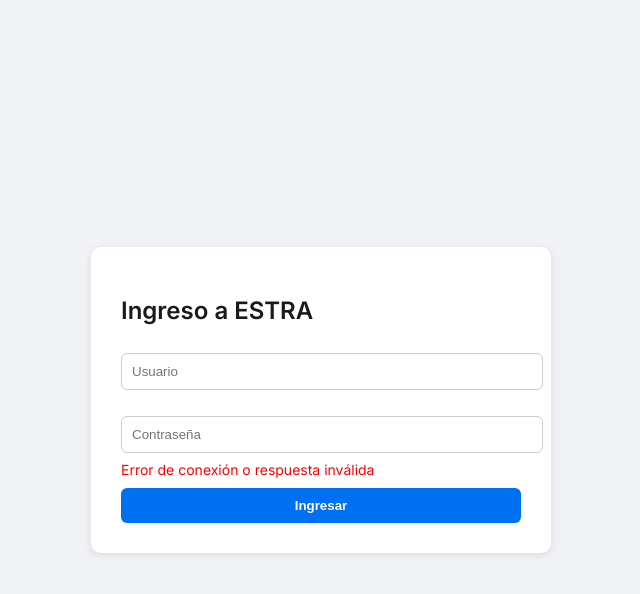
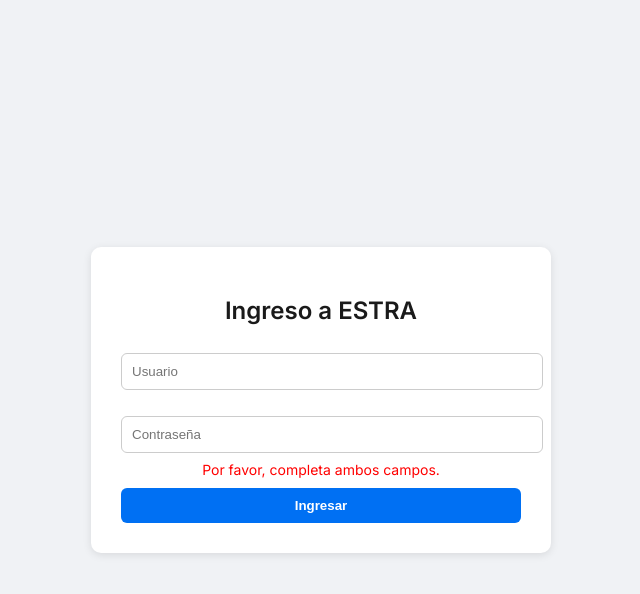
Before and after one commit to jpizarro-estra/estra-app, a plain HTML site: page login.html in a window 1280 px wide. Both pictures are taken after a click on the button "Ingresar". Shown: the whole page, without its empty margins (319-959 px from the left). Drawn offline with Linux system fonts and the light colour scheme; no server answers.

Commit message:
Update login.html

```diff
--- a/login.html
+++ b/login.html
@@ -27,6 +27,7 @@
       margin-bottom: 20px;
       font-weight: 600;
       color: #1a1a1a;
+      text-align: center;
     }
     input {
       width: 100%;
@@ -52,6 +53,7 @@
       margin-top: -10px;
       margin-bottom: 10px;
       display: none;
+      text-align: center;
     }
   </style>
 </head>
@@ -60,35 +62,52 @@
     <h2>Ingreso a ESTRA</h2>
     <input type="text" id="usuario" placeholder="Usuario" />
     <input type="password" id="clave" placeholder="Contraseña" />
-    <div class="error" id="error-msg">Usuario o contraseña incorrectos</div>
+    <div class="error" id="error-msg"></div>
     <button onclick="ingresar()">Ingresar</button>
   </div>
 
   <script>
+    const URL_API = "https://script.google.com/macros/s/AKfycbziiOPu7FdyEwqNaGSL31A3bVy_yOSC5vrKuBSCTJ0LmHRKUe_Wcffi8f6IFugrIunZ/exec";
+
+    function mostrarError(msg) {
+      const errorMsg = document.getElementById("error-msg");
+      errorMsg.textContent = msg;
+      errorMsg.style.display = "block";
+    }
+
     async function ingresar() {
-    const usuario = document.getElementById("usuario").value;
+      const usuario = document.getElementById("usuario").value.trim();
       const clave = document.getElementById("clave").value;
       const errorMsg = document.getElementById("error-msg");
+      errorMsg.style.display = "none";
+
+      if (!usuario || !clave) {
+        mostrarError("Por favor, completa ambos campos.");
+        return;
+      }
 
       try {
-      const response = await fetch(
-        `https://script.google.com/macros/s/AKfycbziiOPu7FdyEwqNaGSL31A3bVy_yOSC5vrKuBSCTJ0LmHRKUe_Wcffi8f6IFugrIunZ/exec?op=login&usuario=${usuario}&clave=${clave}`
-      );
+        const response = await fetch(`${URL_API}?op=login&usuario=${usuario}&clave=${clave}`);
+        const text = await response.text();
+        console.log("Respuesta cruda:", text);
 
-      const result = await response.json();
-      console.log("Respuesta:", result);
+        let result = {};
+        try {
+          result = JSON.parse(text);
+        } catch (err) {
+          mostrarError("Respuesta inválida del servidor");
+          return;
+        }
 
         if (result.status === "ok") {
-        localStorage.setItem("usuario", usuario);
-        window.location.href = "index.html"; // Aquí irá tu app principal
+          localStorage.setItem("usuario_id", result.id); // Puedes usar usuario si lo prefieres
+          window.location.href = "index.html";
         } else {
-        errorMsg.textContent = "Usuario o contraseña incorrectos";
-        errorMsg.style.display = "block";
+          mostrarError("Usuario o contraseña incorrectos");
         }
       } catch (error) {
-      console.error("Error al ingresar:", error);
-      errorMsg.textContent = "Error de conexión o respuesta inválida";
-      errorMsg.style.display = "block";
+        console.error("Error al conectar:", error);
+        mostrarError("No se pudo conectar al servidor");
       }
     }
   </script>
```
Lines whose indentation alone changed are shown as unchanged.
